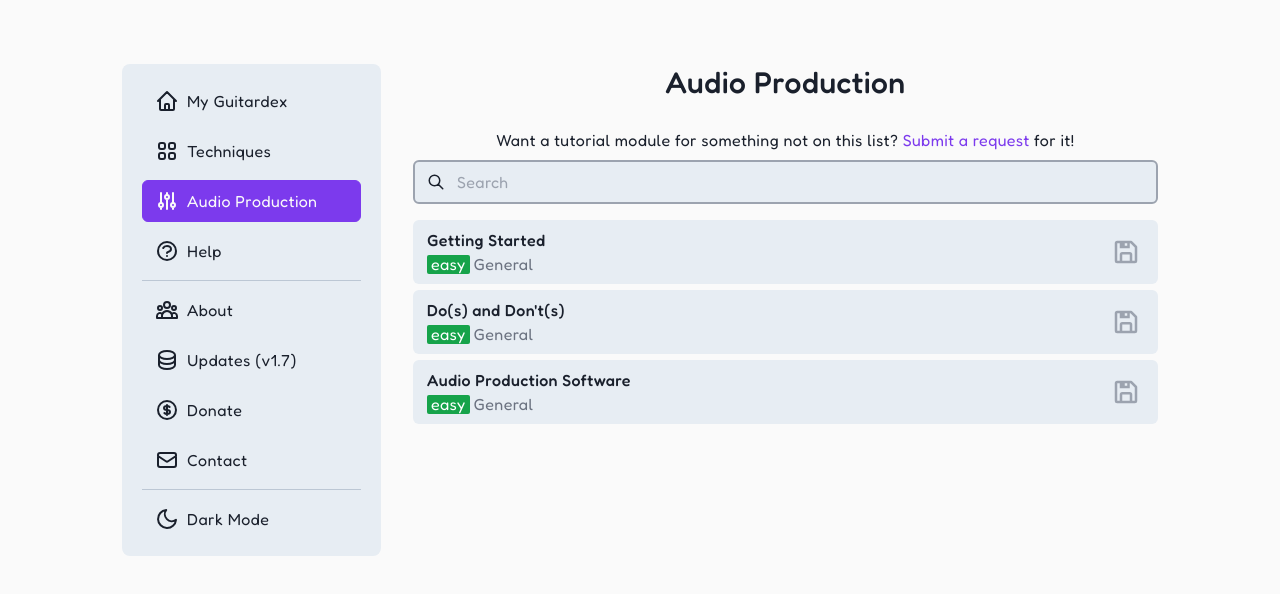
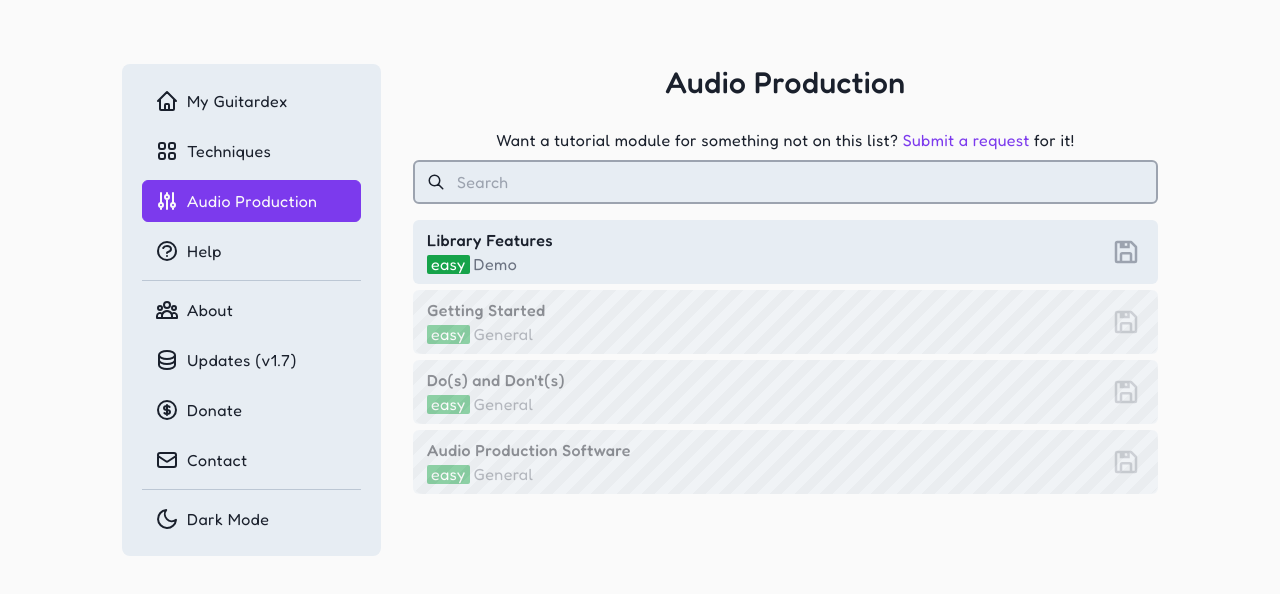
Before and after one commit to robchendev/Guitardex, a Next.js app: page /a in a window 1280 px wide. Shown: the top 594 px of the page. Built offline with nearby package versions, Linux system fonts and the light colour scheme.

Commit message:
added disabler for audio production library

```diff
--- a/components/Dex/DexItem.tsx
+++ b/components/Dex/DexItem.tsx
@@ -17,11 +17,7 @@ const DexItem = ({
   library: Library;
   onDelete: (e) => void;
 }) => {
-  return (
-    <Link
-      className="w-full hover:text-text group relative hover:cursor-grab"
-      href={`/${library}/` + module.id}
-    >
+  const ModuleItemInner = () => (
     <HStack
       className={"bg-bg rounded-md duration-200 group-hover:ml-3 relative z-2"}
       justifyContent="space-between"
@@ -44,6 +40,22 @@ const DexItem = ({
         <DeleteButton onDelete={onDelete} />
       </div>
     </HStack>
+  );
+  // Disable certain modules
+  if (library === "a" && module.category !== "demo") {
+    return (
+      <div className="relative w-full opacity-50 hover:cursor-grab">
+        <div className="diagonal-stripes z-10" />
+        <ModuleItemInner />
+      </div>
+    );
+  }
+  return (
+    <Link
+      className="w-full hover:text-text group relative hover:cursor-grab"
+      href={`/${library}/` + module.id}
+    >
+      <ModuleItemInner />
     </Link>
   );
 };
--- a/components/ModuleList/ModuleItem.tsx
+++ b/components/ModuleList/ModuleItem.tsx
@@ -7,8 +7,7 @@ import Difficulty from "./Difficulty";
 import SaveButton from "./SaveButton";
 
 const ModuleItem = ({ module, library }: { module: ModuleFrontMatter; library: Library }) => {
-  return (
-    <Link className="w-full hover:text-text group" href={`/${library}/` + module.id}>
+  const ModuleItemInner = () => (
     <HStack
       className={"bg-bg rounded-md duration-200 group-hover:ml-3"}
       justifyContent="space-between"
@@ -29,6 +28,19 @@ const ModuleItem = ({ module, library }: { module: ModuleFrontMatter; library: L
         <SaveButton id={module.id} library={library} isGhost />
       </div>
     </HStack>
+  );
+  // Disable certain modules
+  if (library === "a" && module.category !== "demo") {
+    return (
+      <div className="relative w-full opacity-50">
+        <div className="diagonal-stripes" />
+        <ModuleItemInner />
+      </div>
+    );
+  }
+  return (
+    <Link className="w-full hover:text-text group" href={`/${library}/` + module.id}>
+      <ModuleItemInner />
     </Link>
   );
 };
--- a/config/audioProductionOrder.ts
+++ b/config/audioProductionOrder.ts
@@ -1,6 +1,7 @@
 // If a module's ID isnt here, the module is sent to the start of the array.
 // If an invalid module ID is here, it is ignored.
 export const audioProductionOrder: number[] = [
+  0, // library features
   1, // getting started
   2, // dos and donts
   3, // audio production software
--- /dev/null
+++ b/dynamic/audioProduction2/0-example.md
@@ -0,0 +1,52 @@
+---
+id: 0
+name: Library Features
+category: demo
+difficulty: easy
+requirements: []
+---
+
+### About
+
+These featured audio waveform visualizers are made for the upcoming Audio Production modules, to assist in demonstrating the implementation of certain effects through both audio and visual representation. Please try them out, and if you encounter any issues, please [report it](/contact?t=Report_Issue&l=a&id=0). Include steps to reproduce the bug, browser name, browser version, and your operating system if possible.
+
+### Audio Comparison Visualizer
+
+Uses two audio files (192kbps, 44.1kHz, 16-bit), each representing:
+
+- the "before" state of applying an effect.
+- the "after" state of applying an effect.
+
+Initiated with the FX turned off, users can:
+
+- switch between the before and after of applying an effect by toggling the "FX" button.
+- play, pause, and adjust the volume of the audio.
+- seek audio playback position by clicking on the waveform.
+
+#### Comparison: Stereo + Stereo
+
+![comparison](/audio/a/neverGonna.mp3&/audio/a/neverGonnaCompressYou.mp3)
+
+#### Comparison: Mono + Stereo, starting with FX ON
+
+![comparisonAfter](/audio/a/avidMono.mp3&/audio/a/avid.mp3)
+
+### Audio Singular Visualizer
+
+Used for visualizing audio waveforms that aren't being compared.
+
+#### Visualizer: Stereo
+
+![visualizer](/audio/a/neverGonna.mp3)
+
+#### Visualizer: Mono
+
+![visualizer](/audio/a/avidMono.mp3)
+
+#### Issue: iOS Devices
+
+On iOS devices, the audio will not play at all due to Apple's implementation of Web Audio API in iOS Silent Mode. Somehow, HTML5 Audio works fine, but Web Audio API doesn't. No one knows why this was implemented this way, but due to this limitation iOS users will get a prompt that reminds them to turn off Silent Mode or to wear headphones before listening to the visualizers.
+
+#### Issue: Bluetooth Audio Devices
+
+Some bluetooth audio devices (especially the airpod) delaying the playback to make the latency seem invisible when matching up with the screen. This causes a minor delay before resuming audio that was paused. This also somehow causes the left ear to pause playback shortly after the right ear instead of pausing them both simultaneously. More testing is needed, but so far this current is confirmed to be the case on 2nd generation Airpod Pros.
--- a/styles/globals.css
+++ b/styles/globals.css
@@ -82,6 +82,28 @@ textarea {
   padding: 0px;
 }
 
+// disabling stripes
+.relative {
+  position: relative;
+}
+
+.diagonal-stripes {
+  border-radius: 10px;
+  position: absolute;
+  top: 0;
+  left: 0;
+  right: 0;
+  bottom: 0;
+  background: repeating-linear-gradient(
+    135deg,
+    rgba(255, 255, 255, 0.05),
+    rgba(255, 255, 255, 0.05) 9px,
+    rgba(0, 0, 0, 0.05) 9px,
+    rgba(0, 0, 0, 0.05) 18px
+  );
+  pointer-events: none; /* Make sure clicks pass through */
+}
+
 /* variables */
 :root {
   /* sizes */
--- a/types/dynamic/common.ts
+++ b/types/dynamic/common.ts
@@ -15,7 +15,7 @@ export type Continuation = PreReq & {
 
 export type Difficulty = "easy" | "med" | "hard";
 
-export type CategoryaudioProduction = "general" | "recording" | "mixing" | "mastering";
+export type CategoryaudioProduction = "general" | "recording" | "mixing" | "mastering" | "demo";
 export type CategoryTechnique = "basics" | "percussion" | "harmonics" | "utility" | "articulation";
 export type Category = CategoryaudioProduction | CategoryTechnique;
 
```
Lines whose indentation alone changed are shown as unchanged.
